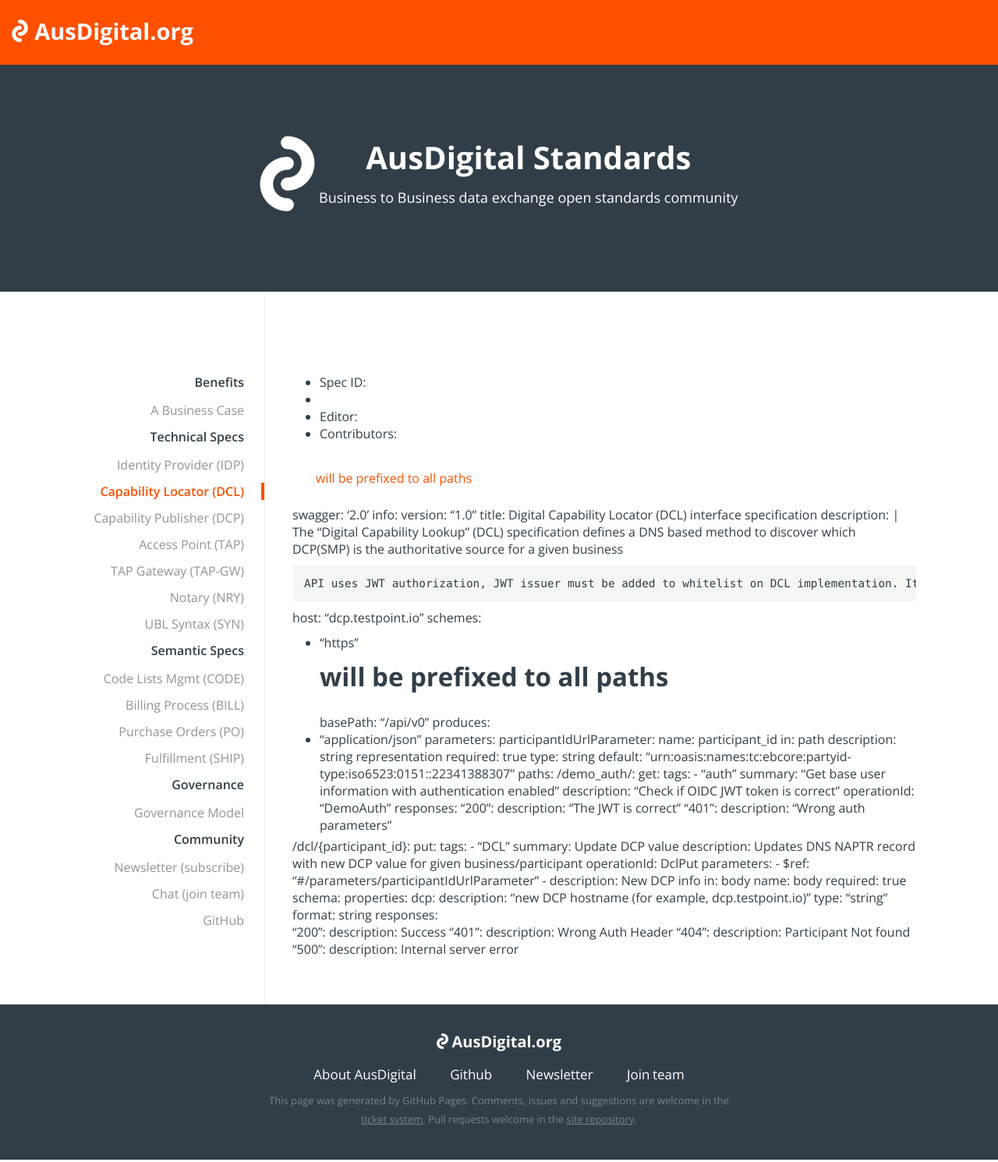
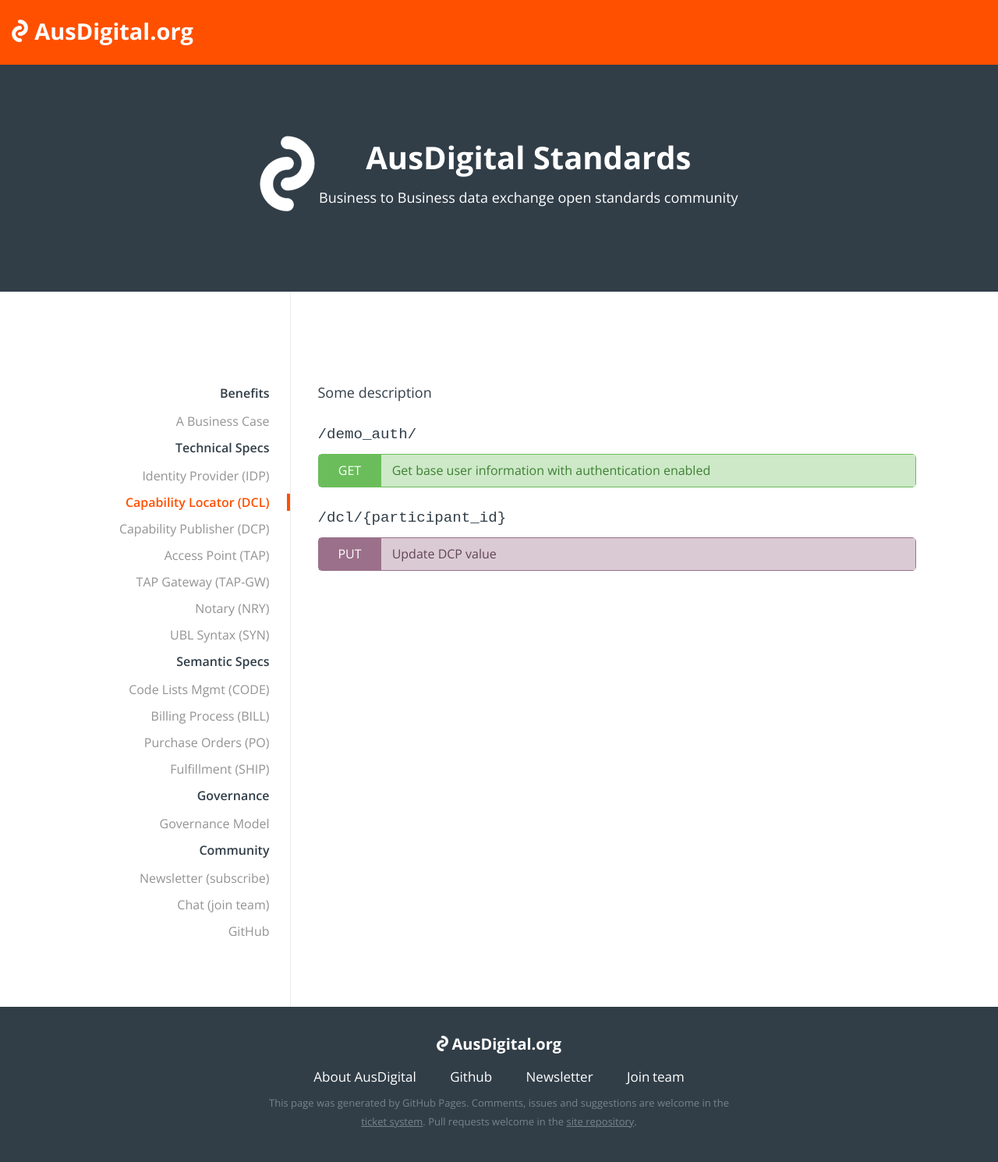
Before and after one commit to ausdigital/ausdigital.github.io, a Jekyll site: the page built from specs/ausdigital-dcl/1.0/api.md, in a window 1280 px wide. Shown: the whole page at 78% size. Built offline with Jekyll 4.4.1, drawn with Linux system fonts in a browser that asks for light colours; our own code applies the rules of GitHub Pages for plain Markdown files; comment, search, counter and statistics services are not loaded; the table of contents is made by our own code.

Commit message:
Swagger API layout #12

```diff
--- /dev/null
+++ b/_layouts/swagger.html
@@ -0,0 +1,155 @@
+---
+layout: default
+---
+
+<h1>{{ page.title }}</h1>
+
+{{ content }}
+
+{% if page.data %}
+{% assign swagger = site.data[page.data] %}
+{% else %}
+{% assign swagger = page %}
+{% endif %}
+
+{% for route in swagger.paths %}
+<div class="swagger-paths">
+    <h2 class="swagger-path">{{ route[0] }}</h>
+    {% for method in route[1] %}
+    <div class="swagger-method swagger-method-{{ method[0] }}">
+        <h3 class="swagger-method-title">
+            <a href="#" class="swagger-method-link">
+                <span class="swagger-method-name">{{ method[0] | upcase }}</span>
+                {{ method[1].summary }}
+            </a>
+        </h3>
+        <div class="swagger-method-details">
+            {% if method[1].parameters %}
+            <div class="swagger-parameters">
+                <h4>Parameters</h4>
+                <table class="swagger-parameters-table">
+                    <thead>
+                        <tr>
+                            <th>Name</th>
+                            <th>Located in</th>
+                            <th>Description</th>
+                            <th>Type</th>
+                        <tr>
+                    </thead>
+                    <tbody>
+                        {% for parameter in method[1].parameters %}
+                        <tr>
+                            <td>
+                                {% if parameter.required %}
+                                <span class="swagger-parameter-required">
+                                {% endif %}
+                                {{ parameter.name }}
+                                {% if parameter.required %}
+                                </span>
+                                {% endif %}
+                            </td>
+                            <td>{{ parameter.in }}</td>
+                            <td>{{ parameter.description }}</td>
+                            <td>
+                                {% if parameter.type %}
+                                {{ parameter.type | capitalize }}
+                                {% if parameter.items %}
+                                of {{ parameter.items.type | capitalize }}
+                                {% endif %}
+                                {% else %}
+                                String
+                                {% endif %}
+                            </td>
+                        </tr>
+                        {% endfor %}
+                    </tbody>
+                </table>
+            </div>
+            {% endif %}
+            {% if method[1].responses %}
+            <div class="swagger-response">
+                <h4>Responses</h4>
+                {% for response in method[1].responses %}
+                <h5>
+                    <span class="swagger-response-code">{{ response[0] }}</span>
+                    {{ response[1].description }}
+                </h5>
+                {% for content_type in swagger.produces %}
+                    {% if response[1].examples[content_type] %}
+                        {% assign example = response[1].examples[content_type] %}
+                        {% if content_type contains 'json' %}
+                            {% highlight json %}{{ example }}{% endhighlight %}
+                        {% elsif content_type contains 'xml' %}
+                            {% highlight xml %}{{ example }}{% endhighlight %}
+                        {% else %}
+                            {% highlight http %}{{ example }}{% endhighlight %}
+                        {% endif %}
+                    {% endif %}
+                {% endfor %}
+                {% endfor %}
+            </div>
+            {% endif %}
+        </div>
+    </div>
+    {% endfor %}
+</div>
+{% endfor %}
+
+<script type="text/javascript">
+// Helpers
+
+var slice = Array.prototype.slice;
+
+function $(expr, parent) {
+    return typeof expr === "string" ? (parent || document).querySelector(expr) : expr || null;
+}
+
+function $$(expr, parent) {
+    return slice.call((parent || document).querySelectorAll(expr));
+}
+
+$.bind = function(element, o) {
+    if (element) {
+        for (var event in o) {
+            var callback = o[event];
+
+            event.split(/\s+/).forEach(function (event) {
+                element.addEventListener(event, callback);
+            });
+        }
+    }
+};
+
+$.toggleDetails = function (element) {
+    if (element.classList.contains('open')) {
+        element.classList.remove('open');
+    }
+    else {
+        element.classList.add('open');
+    }
+}
+
+// Initialization
+
+function init() {
+    $$('.swagger-method-title').forEach(function (title) {
+        $.bind(title, {
+            'click': function (e) {
+                var details = $('.swagger-method-details', title.parentNode)
+                $.toggleDetails(details);
+                e.preventDefault();
+            }
+        });
+    });
+}
+
+
+// DOM already loaded?
+if (document.readyState !== "loading") {
+    init();
+}
+else {
+    // Wait for it
+    document.addEventListener("DOMContentLoaded", init);
+}
+</script>
--- /dev/null
+++ b/_sass/_swagger.scss
@@ -0,0 +1,127 @@
+@mixin swagger-method($color) {
+    border: 1px solid $color;
+
+    .swagger-method-title {
+        background: lighten($color, 30%);
+        font-weight: 400;
+        font-size: $base-font-size;
+        margin: 0;
+        font-family: $font-family;
+    }
+
+    .swagger-method-link {
+        color: darken($color, 20%);
+
+        &:hover{
+            text-decoration: none;
+        }
+    }
+
+    .swagger-method-name {
+        background: $color;
+    }
+}
+
+.swagger-path, .page-content h2.swagger-path, .docs-content h2.swagger-path{
+    font-size: $base-font-size * 1.2;
+    margin: 25px 0 10px 0;
+    font-weight: 400;
+    font-family: Courier New,Consolas,Monaco,Lucida Console,Liberation Mono,DejaVu Sans Mono,Bitstream Vera Sans Mono, monospace;
+}
+
+.swagger-method {
+    padding: 0;
+    margin: 10px 0;
+    border-radius: 5px;
+
+}
+
+.swagger-method-title {
+    font-size: $base-font-size;
+    margin: 0;
+    cursor: pointer;
+}
+
+.swagger-method-link {
+    &:hover {
+        text-decoration: none;
+    }
+}
+
+.swagger-method-name {
+    padding: 6px 0;
+    display: inline-block;
+    width: 80px;
+    text-align: center;
+    color: white;
+    margin-right: 10px;
+}
+
+.swagger-method-get {
+    @include swagger-method(#6BBD5B);
+}
+
+.swagger-method-post {
+    @include swagger-method(#248FB2);
+}
+
+.swagger-method-put {
+    @include swagger-method(#9B708B);
+}
+
+.swagger-method-patch {
+    @include swagger-method(#D88541);
+}
+
+.swagger-method-delete {
+    @include swagger-method(#E27A7A);
+}
+
+.swagger-method-details {
+    margin: 0;
+    padding: 15px;
+    display: none;
+
+    &.open {
+        display: block;
+    }
+}
+
+.swagger-response {
+    font-size: $base-font-size;
+
+    h5 {
+        margin: 10px 0 5px 0;
+    }
+}
+
+.swagger-response-code {
+    font-weight: 600;
+
+    &:after {
+        content: ' \2014 ';
+    }
+}
+
+.swagger-parameters-table {
+    border-spacing: 0px;
+    border-collapse: collapse;
+    margin-bottom: $spacing-unit;
+    width: 100%;
+
+    th, td {
+        border: 1px solid darken($grey-color-light, 5%);
+        padding: 4px 10px;
+    }
+
+    th {
+        background: lighten($grey-color-light, 6%);
+    }
+}
+
+.swagger-parameter-required {
+    &:after {
+        content: ' *';
+        color: red;
+    }
+}
--- a/_sass/_var.scss
+++ b/_sass/_var.scss
@@ -2,3 +2,27 @@
 $app-grey: #313e48;
 $app-light-grey: #ececec;
 $font-family: 'Open Sans', sans-serif;
+
+
+
+// Swagger variables
+$base-font-family: Helvetica, Arial, sans-serif;
+$base-font-size:   16px;
+$small-font-size:  $base-font-size * 0.875;
+$base-line-height: 1.5;
+
+$spacing-unit:     30px;
+
+$text-color:       #111;
+$background-color: #fdfdfd;
+$brand-color:      #2a7ae2;
+
+$grey-color:       #828282;
+$grey-color-light: lighten($grey-color, 40%);
+$grey-color-dark:  darken($grey-color, 25%);
+
+// Width of the content area
+$content-width:    800px;
+
+$on-palm:          600px;
+$on-laptop:        800px;
--- a/css/style.scss
+++ b/css/style.scss
@@ -11,4 +11,5 @@
 @import "content";
 @import "toc";
 @import "code-style-highlighter";
+@import "swagger";
 @import "print";
--- a/specs/ausdigital-dcl/1.0/api.md
+++ b/specs/ausdigital-dcl/1.0/api.md
@@ -64,3 +66,5 @@
           description: Participant Not found
         "500":
           description: Internal server error
+---
+Some description
```
Also changed, not shown: other parts of specs/ausdigital-dcl/1.0/api.md (+2 -0 lines).
